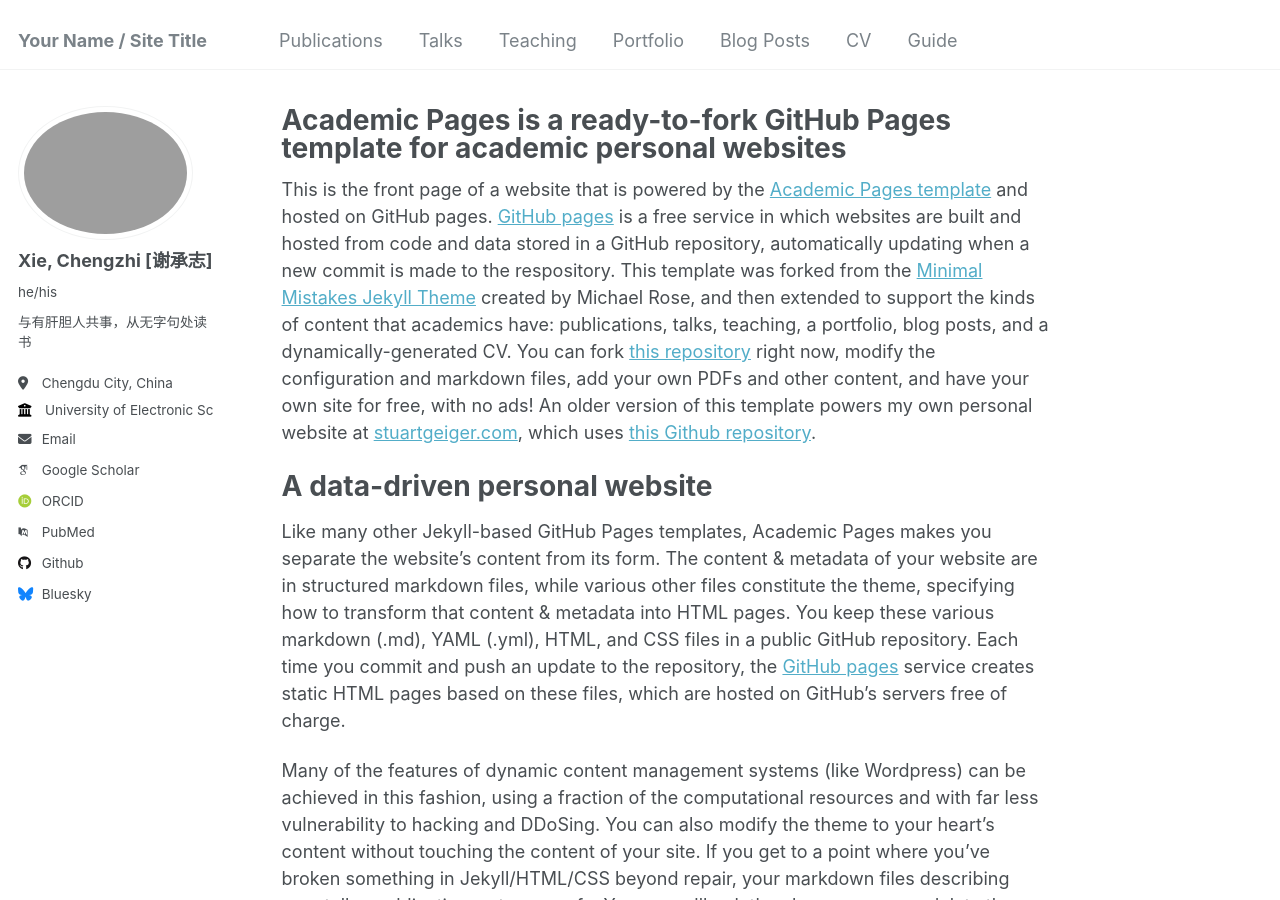
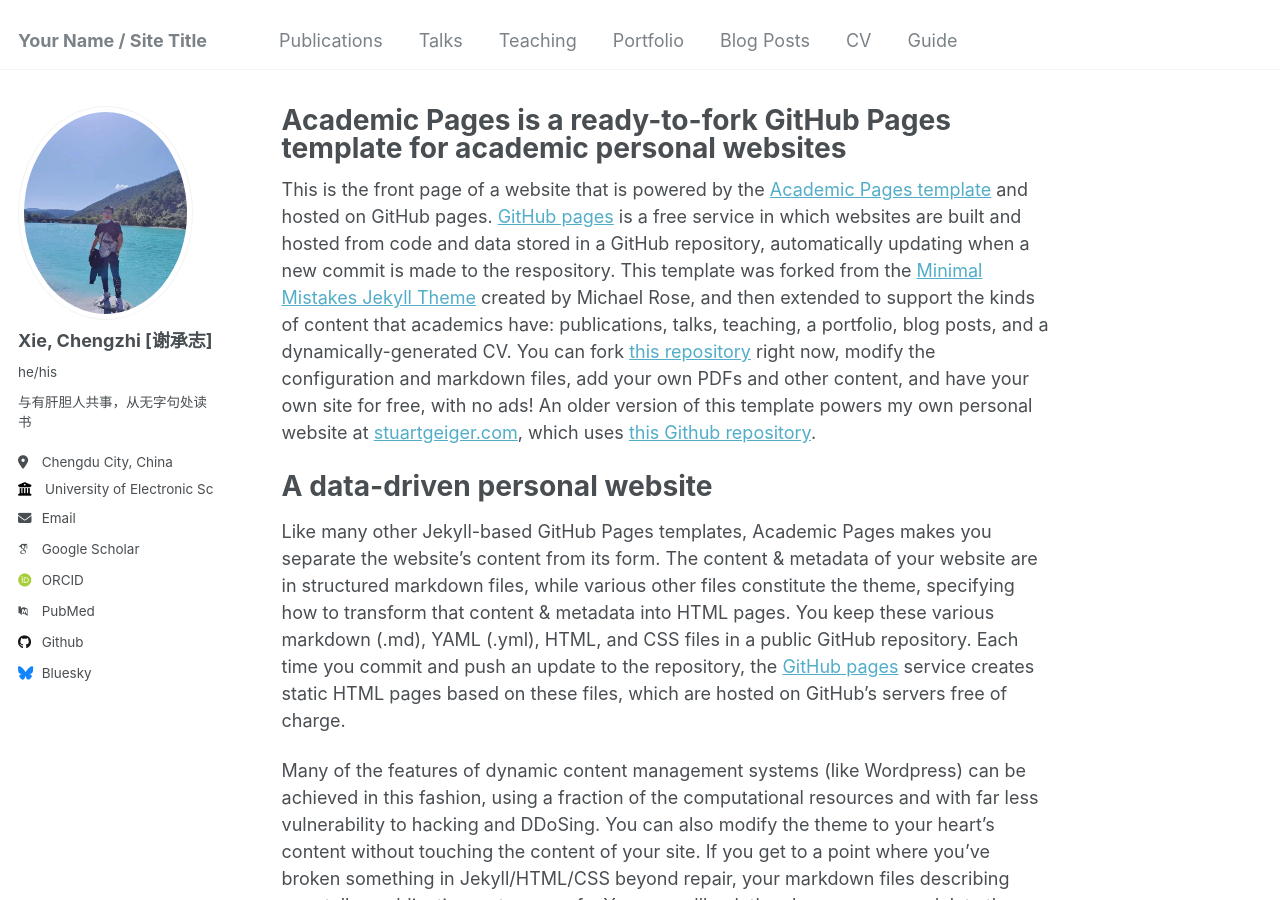
Before and after one commit to Chengzhi-Xie/Chengzhi-Xie.github.io, a Jekyll site: the page built from _pages/about.md, in a window 1280 px wide and 900 px high. Built offline with Jekyll 4.4.1, drawn with Linux system fonts in a browser that asks for light colours; some web fonts are replaced.

Commit message:
Update _config.yml

```diff
--- a/_config.yml
+++ b/_config.yml
@@ -21,7 +21,7 @@ repository               : "Chengzhi-Xie/Chengzhi-Xie.github.io"
 #               Additional customization can be done by editing /_includes/author-profile.html
 author:
   # Biographic information
-  avatar           : "chengzhixie.jpeg"
+  avatar           : "chengzhixie.png"
   name             : "Xie, Chengzhi [谢承志]"
   pronouns         : "he/his"
   bio              : "与有肝胆人共事，从无字句处读书"
```
